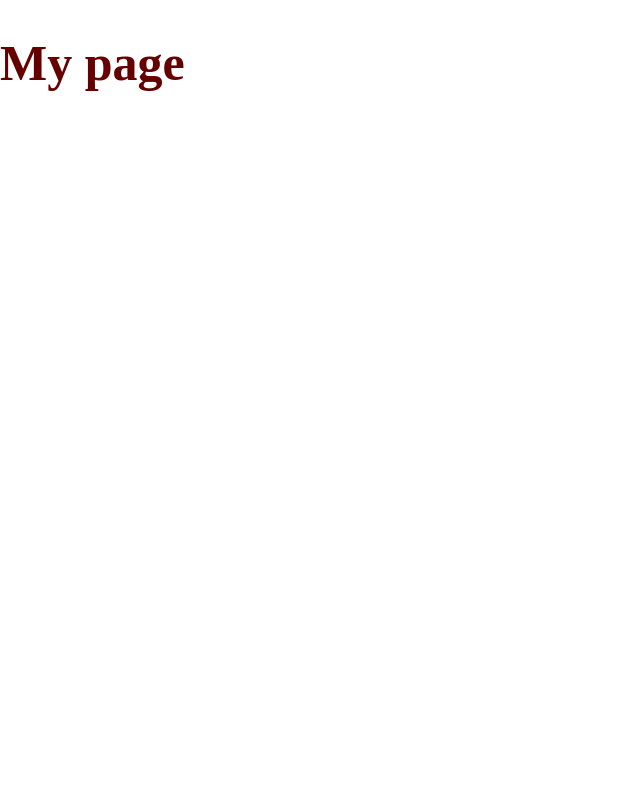
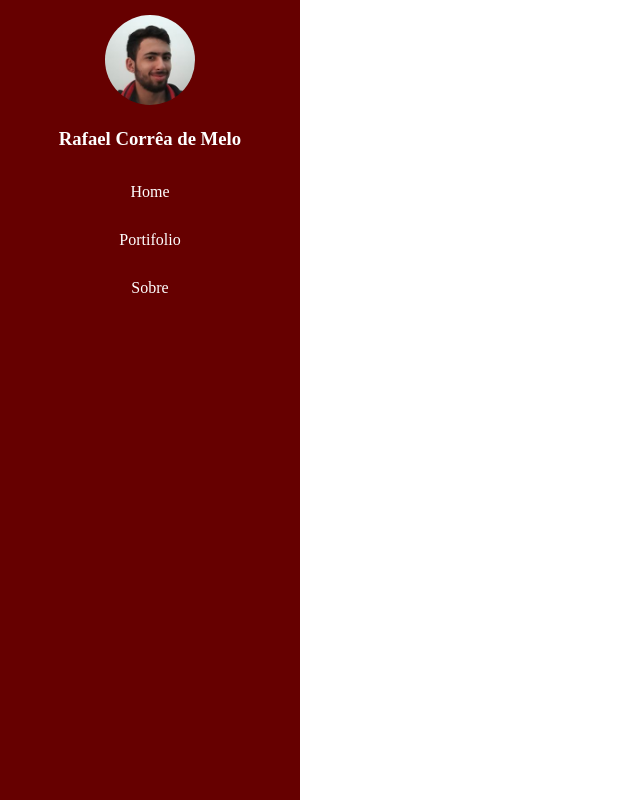
Before and after one commit to Lyem/personal-website, a Next.js app: page / in a window 1280 px wide. Shown: the whole page, without its empty margins (0-640 px from the left). Built offline with nearby package versions, Linux system fonts and the light colour scheme.

Commit message:
feat(menu): added menu
added side menu

```diff
--- /dev/null
+++ b/src/components/menu/index.js
@@ -0,0 +1,49 @@
+import styled from 'styled-components'
+
+const Navigation = styled.nav`
+    background-color: ${({ theme }) => theme.colors.primary};
+    width: 300px;
+    height: 100%;
+    text-align: center;
+    position: fixed;
+    a{
+        display: block;
+        color: white;
+        padding: 5%;
+        text-decoration: none;
+    }
+    a:hover{
+        background-color: ${({ theme }) => theme.colors.select};
+    }
+
+    img{
+        margin-top: 5%;
+        border-radius: 100%;
+        width: 30%;
+    }
+
+    h3{
+        color: white;
+    }
+
+    @media screen and (max-width: 700px) {
+        img, h3{
+            display: none;
+        }
+        width: 0px;
+    }
+`
+
+export default function Menu(){
+    return(
+        <Navigation>
+            <img src="profile.jpg" />
+            <h3>Rafael Corrêa de Melo</h3>
+            <div>
+                <a href="teste">Home</a>
+                <a href="teste">Portifolio</a>
+                <a href="teste">Sobre</a>
+            </div>
+        </Navigation>
+    )
+}
--- a/src/pages/index.js
+++ b/src/pages/index.js
@@ -1,10 +1,9 @@
-import styled from 'styled-components'
-
-const Title = styled.h1`
-  font-size: 50px;
-  color: ${({ theme }) => theme.colors.primary};
-`
+import Menu from '../components/menu'
 
 export default function Home() {
-  return <Title>My page</Title>
+  return(
+    <>
+      <Menu></Menu>
+    </>
+  )
 }
```
